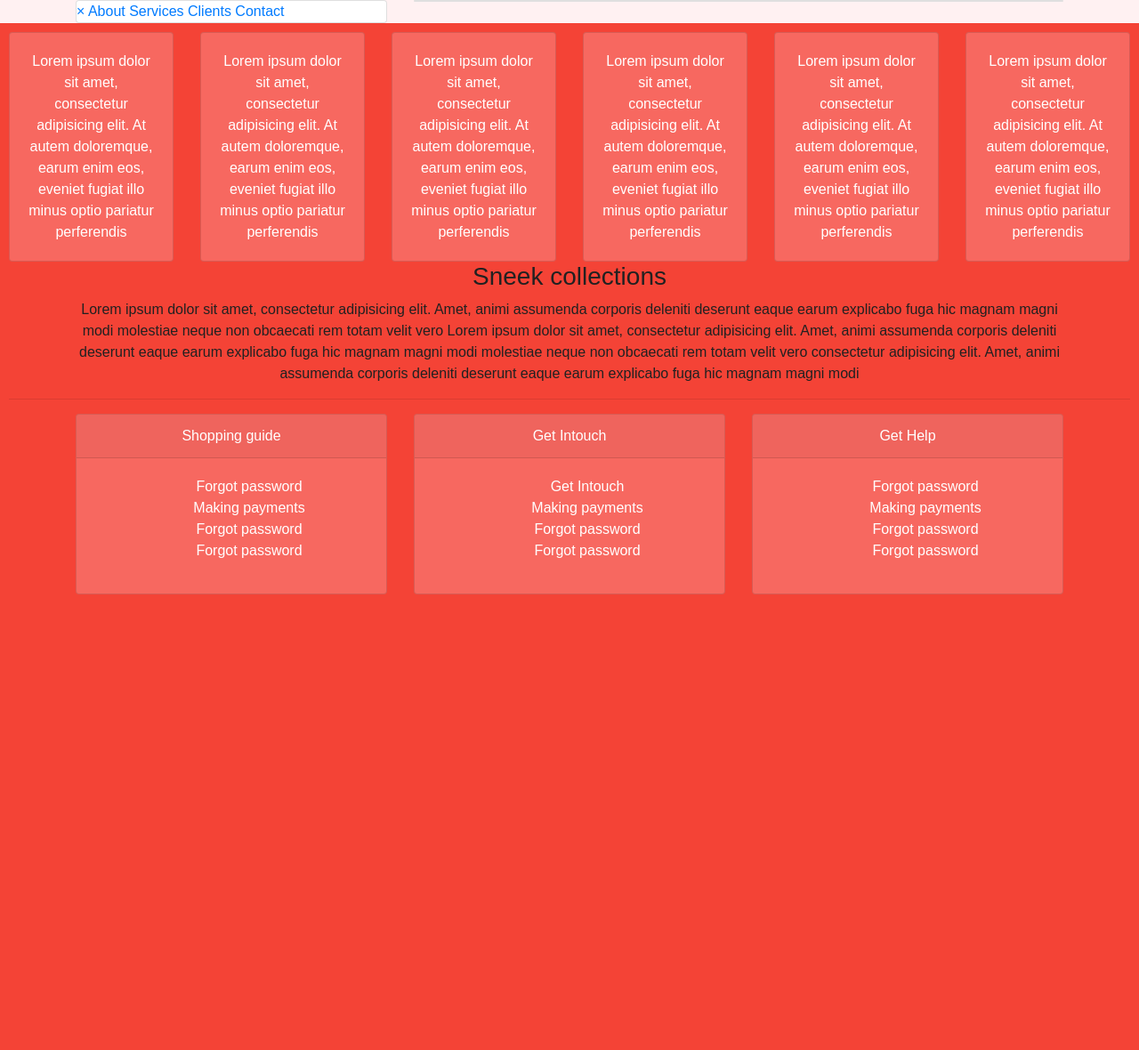
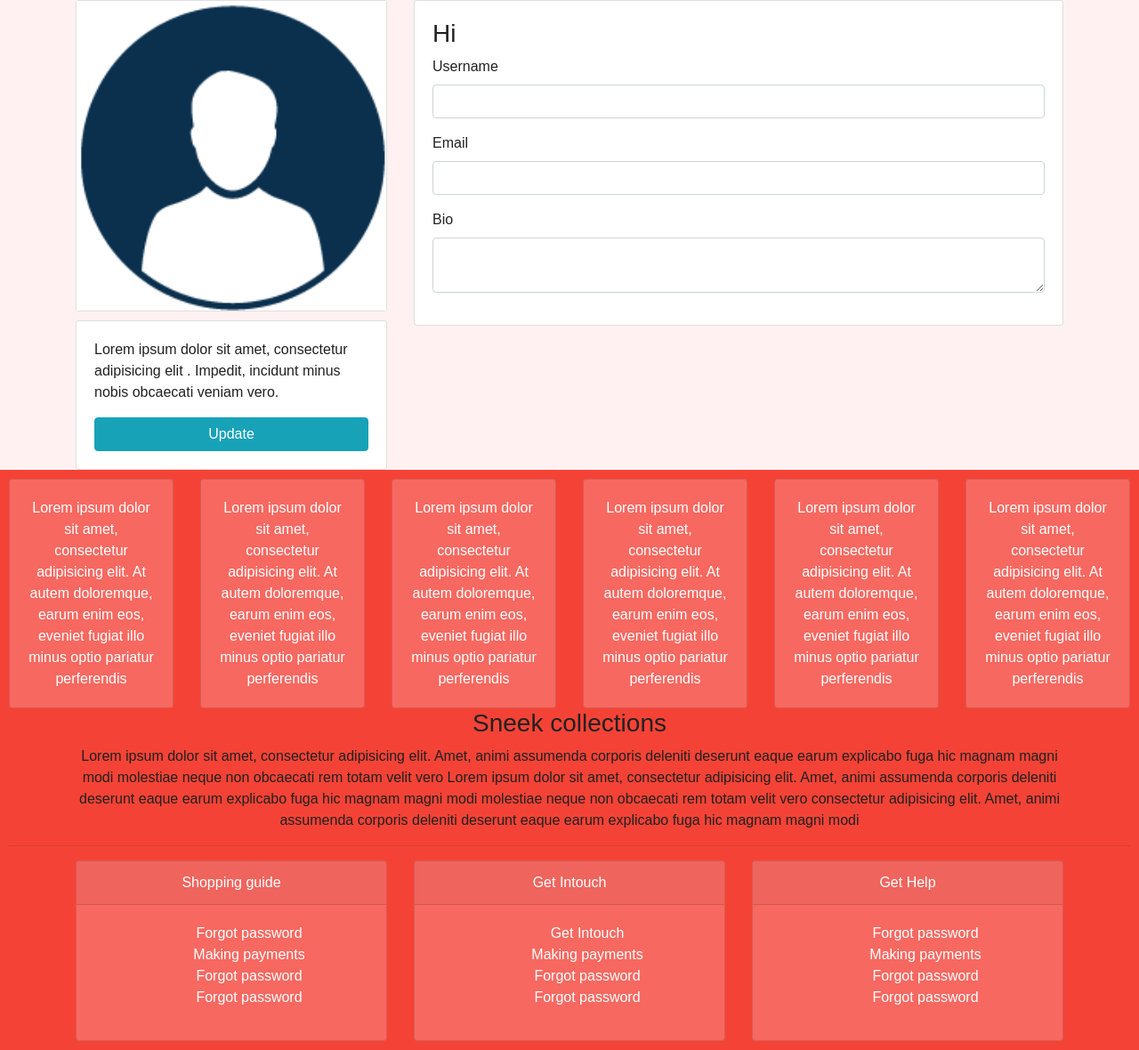
Before and after one commit to AntonyIS/Flask-Ecommerce-App, a Flask app: template app/templates/account.html in a window 1280 px wide. Shown: the part 130-1310 px from the top of the page at 89% size. Before the commit the page ends 798 px from the top, so only its background shows below. Run offline with Flask 2, Linux system fonts and the light colour scheme; the template is opened without the code that fills it, so the values that code supplies are empty; some libraries are stand-ins or nearby versions.

Commit message:
Added user account page

```diff
--- a/app/templates/account.html
+++ b/app/templates/account.html
@@ -3,25 +3,47 @@
 {% block body %}
 <section id="section-account">
     <div class="container">
-        <div class="row account">
+        <form action="account_handler.php" method="post" enctype="multipart/form-data">
+            <div class="row">
                 <div class="col-md-4 col-lg-4 col-xl-4">
                     <div class="card">
-                    <div id="mySidenav" class="sidenav">
-                          <a href="javascript:void(0)" class="closebtn" onclick="closeNav()">&times;</a>
-                          <a href="#">About</a>
-                          <a href="#">Services</a>
-                          <a href="#">Clients</a>
-                          <a href="#">Contact</a>
+                        <img src="{{ url_for('static',filename='images/brands/avater.png') }}" alt="" class="img-fluid">
+                    </div>
+                    <div class="card" style="margin-top: 10px">
+                       <div class="card-body">
+                           <p class="card-text">Lorem ipsum dolor sit amet, consectetur adipisicing elit
+                               . Impedit, incidunt minus nobis obcaecati veniam vero.
+                           </p>
+                           <button class="btn btn-info btn-block" name="btn_update">Update</button>
                        </div>
                     </div>
                 </div>
                 <div class="col-md-8 col-lg-8 col-xl-8">
                     <div class="card">
+                        <div class="card-body">
+                            <fieldset>
+                                <h3>Hi {{ user.username }}</h3>
+                                <div class="form-group">
+                                    <label for="">Username</label>
+                                    <input type="text" name="username" value="{{ user.username }}" class="form-control">
+                                    <input type="number" name="id" hidden value="">
+                                </div>
+                                <div class="form-group">
+                                    <label for="">Email</label>
+                                    <input type="text" name="email" value="{{ user.email }}" class="form-control">
+                                </div>
+                                <div class="form-group">
+                                    <label for="">Bio</label>
+                                    <textarea name="bio" class="form-control" >
 
-
+                                    </textarea>
+                                </div>
+                            </fieldset>
                         </div>
                     </div>
                 </div>
             </div>
+        </form>
+    </div>
 </section>
 {% endblock body %}
--- a/app/templates/product_detail.html
+++ b/app/templates/product_detail.html
@@ -41,6 +41,10 @@
                         </div>
                      <a href="{{ url_for('add_to_cart', product_id=product.id) }}" class="btn btn-danger">Add to cart</a>
                      <button class="btn btn-outline-danger">Buy now</button>
+                     {% if session['admin'] %}
+                         <button class="btn btn-outline-danger">Delete</button>
+                         <button class="btn btn-outline-info">Update</button>
+                        {% endif %}
                     </div>
                 </div>
             </div>
```
Also changed, not shown: app.db, app/static/images/products/blue-casual-colors-fashion-292998.jpg (added). Lines whose indentation alone changed are shown as unchanged.
